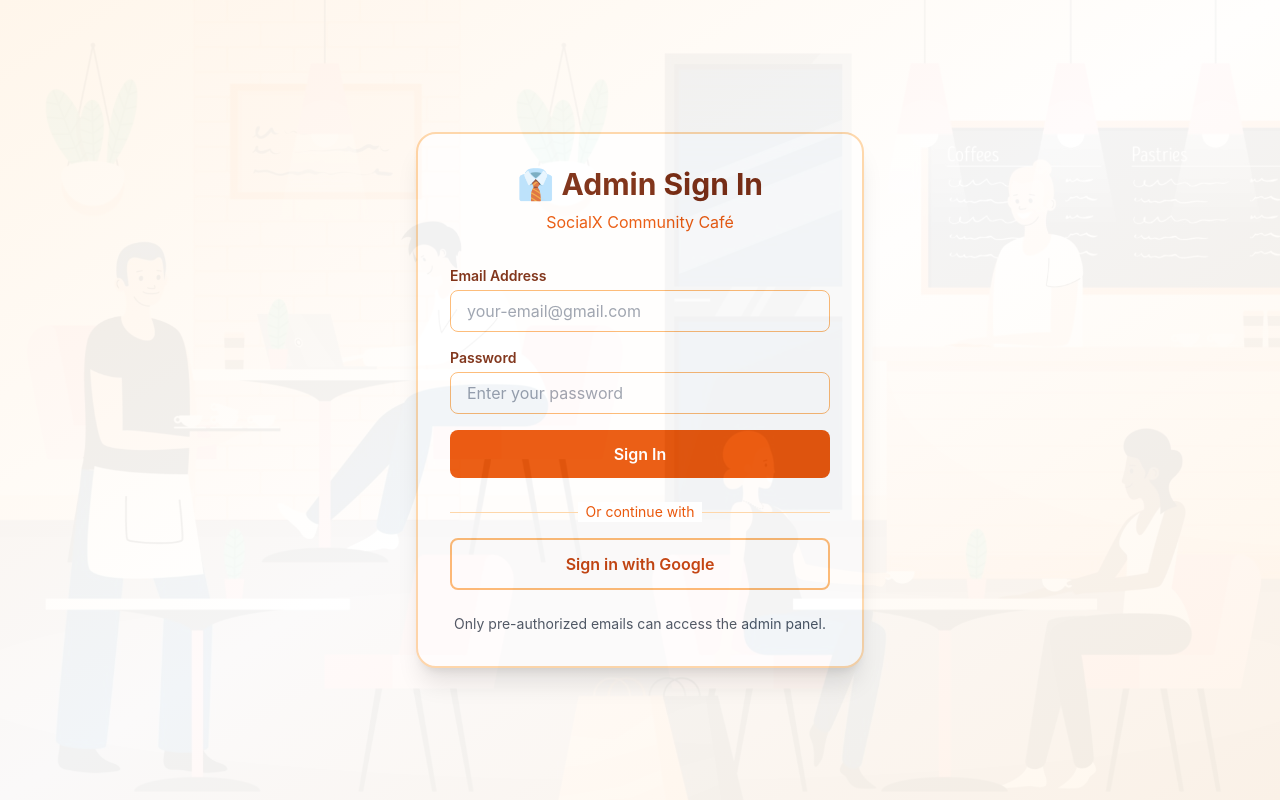
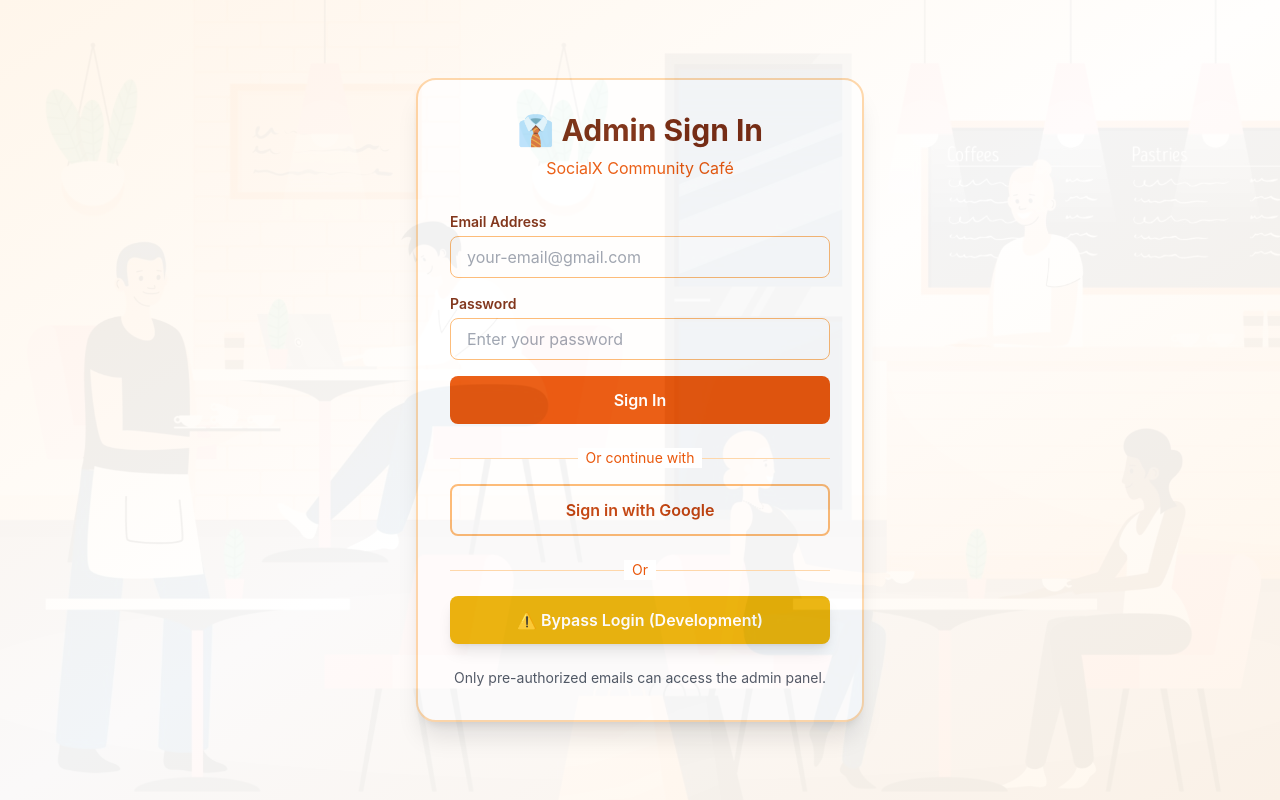
Before and after one commit to DevTechAI/DTA-SocialX-QR_Menu_POC, a Next.js app: page /auth/signin in a window 1280 px wide. Built offline with nearby package versions, Linux system fonts and the light colour scheme; no server answers.

Commit message:
by pass login button added on sign in page

```diff
--- a/app/auth/signin/page.tsx
+++ b/app/auth/signin/page.tsx
@@ -105,6 +105,16 @@ export default function SignInPage() {
     }
   };
 
+  const handleBypassLogin = () => {
+    console.log('⚠️ Bypassing authentication (development mode)');
+    // Set both localStorage and cookie for middleware to check
+    localStorage.setItem('admin_bypass', 'true');
+    document.cookie = 'admin_bypass=true; path=/; max-age=86400'; // 24 hours
+    // Redirect to admin dashboard
+    router.push('/admin');
+    router.refresh();
+  };
+
   return (
     <div className="min-h-screen bg-gradient-to-br from-orange-50 via-white to-orange-50 flex items-center justify-center p-4">
       <div className="w-full max-w-md bg-white rounded-2xl shadow-xl p-8 border-2 border-orange-200">
@@ -191,6 +201,25 @@ export default function SignInPage() {
           </button>
         </div>
 
+        <div className="mt-6">
+          <div className="relative">
+            <div className="absolute inset-0 flex items-center">
+              <div className="w-full border-t border-orange-200"></div>
+            </div>
+            <div className="relative flex justify-center text-sm">
+              <span className="px-2 bg-white text-orange-600">Or</span>
+            </div>
+          </div>
+
+          <button
+            onClick={handleBypassLogin}
+            disabled={loading}
+            className="mt-4 w-full py-3 bg-yellow-500 text-white rounded-lg hover:bg-yellow-600 transition-colors font-semibold disabled:opacity-50 disabled:cursor-not-allowed shadow-lg"
+          >
+            ⚠️ Bypass Login (Development)
+          </button>
+        </div>
+
         <p className="mt-6 text-center text-sm text-gray-600">
           Only pre-authorized emails can access the admin panel.
         </p>
```
